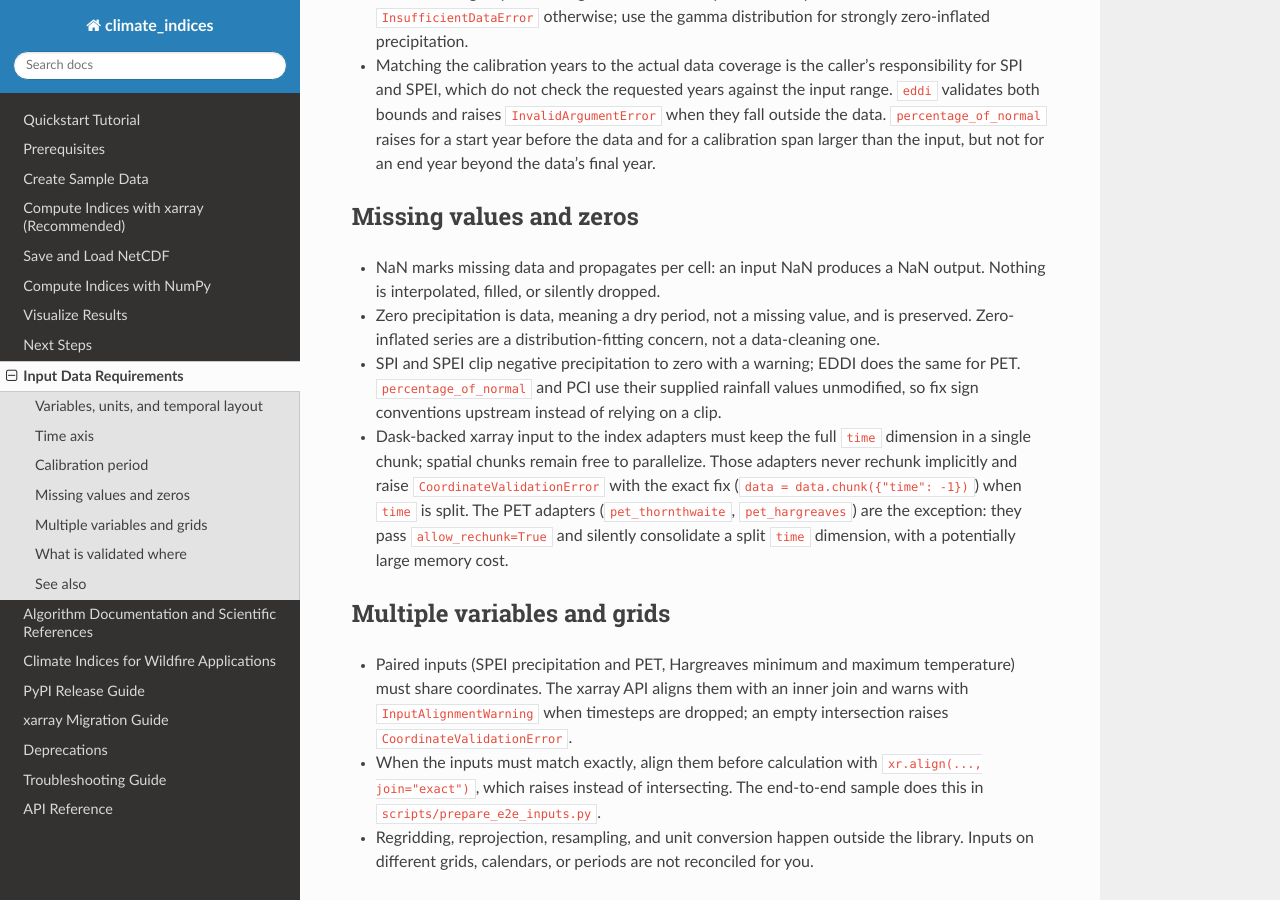
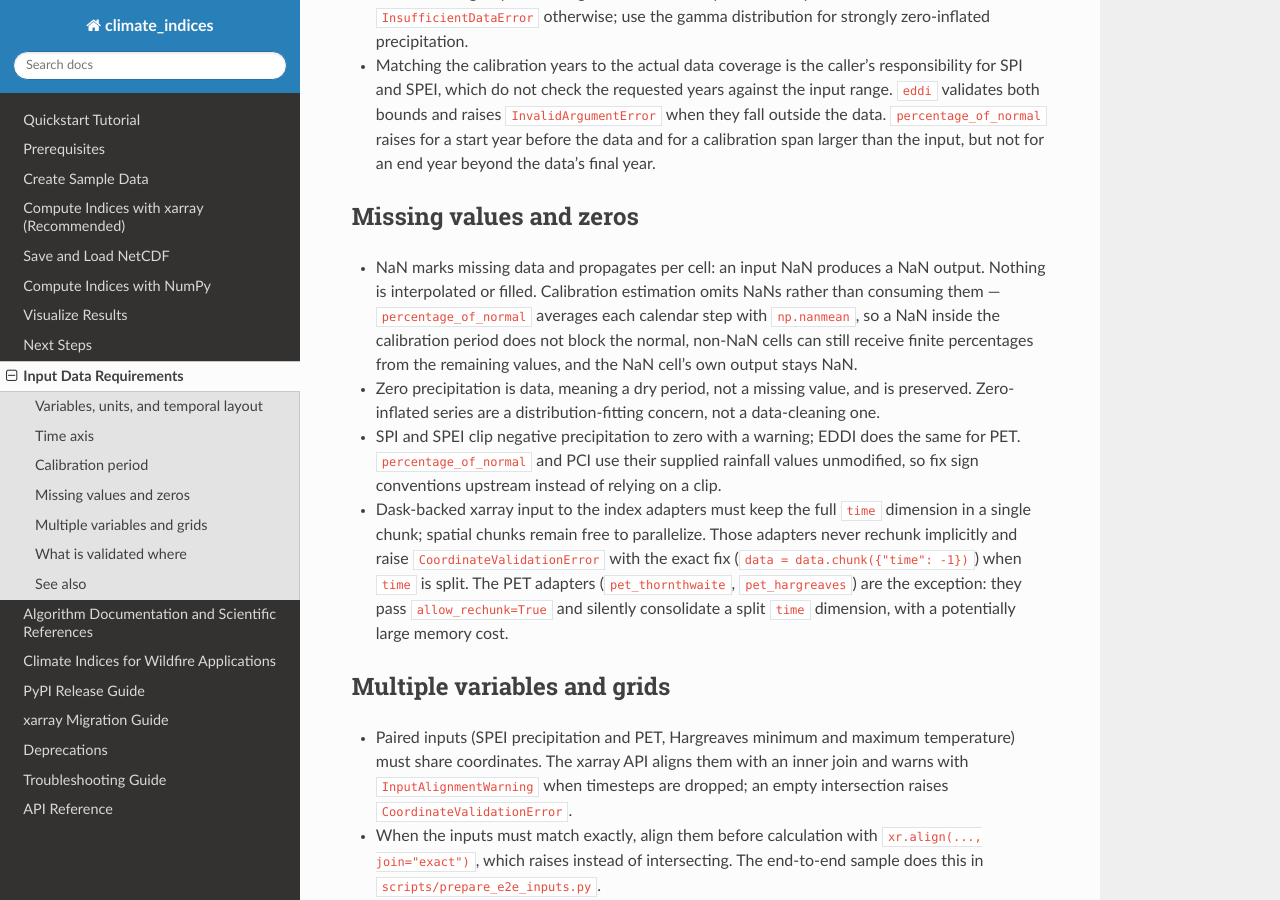
Before and after one commit to monocongo/climate_indices, a Sphinx documentation site: the page built from docs/data_requirements.rst, in a window 1280 px wide and 900 px high, scrolled down 1496 px. Built offline with Sphinx 7.4.7 and the Read the Docs theme 3.1.0, drawn with Linux system fonts in a browser that asks for light colours.

Commit message:
docs(data-requirements): scope Palmer API support and NaN calibration note
Palmer is reachable via the CLI and NumPy API, so drop the NumPy-only qualifier and name the actual gap (no direct xarray API). Also distinguish per-cell NaN propagation from calibration estimation, which omits NaNs when averaging percentage_of_normal normals.

```diff
--- a/docs/data_requirements.md
+++ b/docs/data_requirements.md
@@ -17,7 +17,7 @@
 | EDDI (`eddi`) | PET | Any consistent units (values are ranked); millimeters conventional | Monthly or daily |
 | PNP (`percentage_of_normal`) | Precipitation | Same units throughout (the index is a ratio) | Monthly or daily |
 | PCI (`pci`) | Rainfall for one calendar year | Millimeters | Daily, single year |
-| Palmer (`palmer.pdsi` and related) | Precipitation, PET, available water capacity | Inches | Monthly, 12 values per year; NumPy API only |
+| Palmer (`palmer.pdsi` and related) | Precipitation, PET, available water capacity | Inches | Monthly, 12 values per year; CLI and NumPy API, no direct xarray API |
 
 The value array matters, not the `units` attribute. The NumPy and xarray APIs
 never convert units, and editing an attribute is not conversion. The command
@@ -69,7 +69,11 @@
 ## Missing values and zeros
 
 - NaN marks missing data and propagates per cell: an input NaN produces a NaN
-  output. Nothing is interpolated, filled, or silently dropped.
+  output. Nothing is interpolated or filled. Calibration estimation omits NaNs
+  rather than consuming them — `percentage_of_normal` averages each calendar
+  step with `np.nanmean`, so a NaN inside the calibration period does not block
+  the normal, non-NaN cells can still receive finite percentages from the
+  remaining values, and the NaN cell's own output stays NaN.
 - Zero precipitation is data, meaning a dry period, not a missing value, and is
   preserved. Zero-inflated series are a distribution-fitting concern, not a
   data-cleaning one.
```
